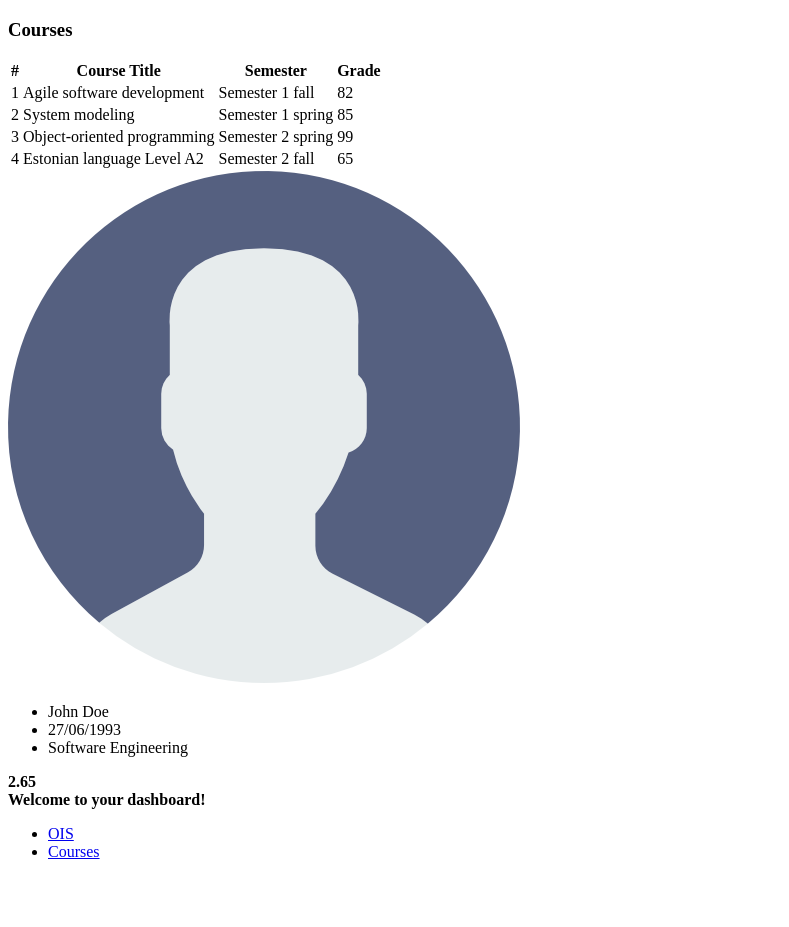
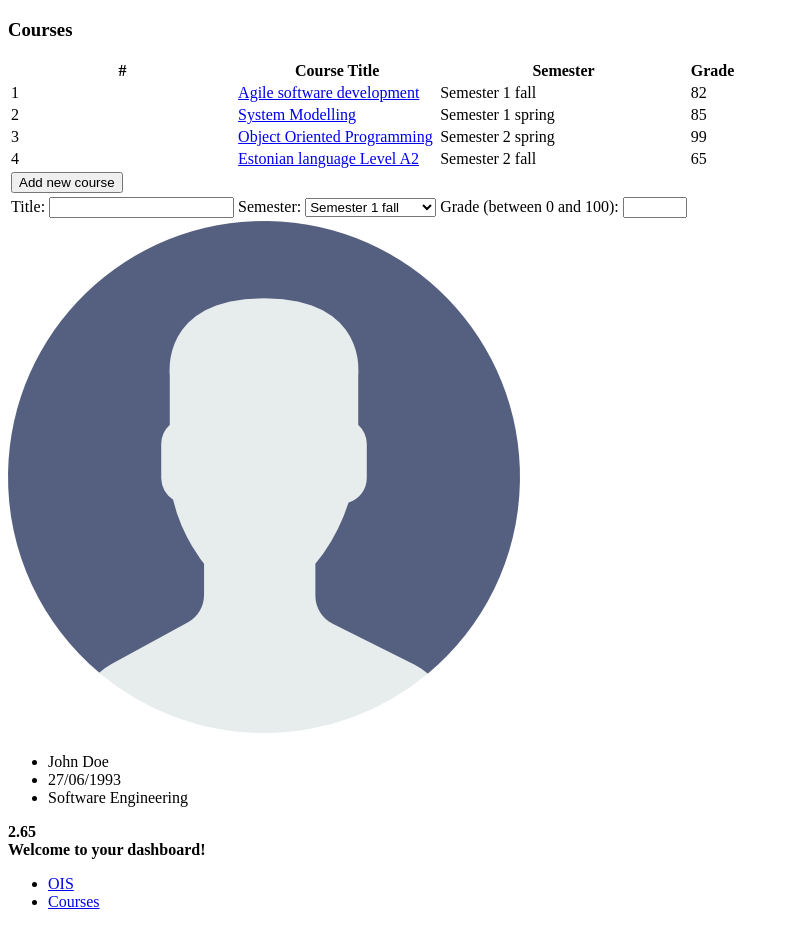
Before and after one commit to georgdemidov/web, a plain HTML site: page index.html in a window 1280 px wide. Shown: the whole page, without its empty margins (0-789 px from the left). Before the commit the page ends 877 px from the top, so only its background shows below. Drawn offline with Linux system fonts and the light colour scheme.

Commit message:
html file done

```diff
--- a/index.html
+++ b/index.html
@@ -43,7 +43,12 @@
 
                             <td>1</td>
 
-                        <td>Agile software development</td>
+                            <td>
+
+                                <a href="https://courses.cs.ut.ee/2020/ASD/fall" target="_blank"> Agile software
+                                    development</a>
+
+                            </td>
 
                             <td>Semester 1 fall</td>
 
@@ -55,7 +60,11 @@
 
                             <td>2</td>
 
-                        <td>System modeling</td>
+                            <td>
+
+                                <a href="https://courses.cs.ut.ee/2020/sm/fall" target="_blank"> System Modelling</a>
+
+                            </td>
 
                             <td>Semester 1 spring</td>
 
@@ -67,7 +76,12 @@
 
                             <td>3</td>
 
-                        <td>Object-oriented programming</td>
+                            <td>
+
+                                <a href="https://courses.cs.ut.ee/2020/oopn/spring" target="_blank"> Object Oriented
+                                    Programming</a>
+
+                            </td>
 
                             <td>Semester 2 spring</td>
 
@@ -79,12 +93,45 @@
 
                             <td>4</td>
 
-                        <td>Estonian language Level A2</td>
+                            <td>
+
+                                <a href="https://www.keel.ut.ee/et/sisseastumine/eesti-keel" target="_blank"> Estonian
+                                    language Level A2</a>
+
+                            </td>
 
                             <td>Semester 2 fall</td>
 
                             <td>65</td>
 
+                        </tr>
+
+                        <tr>
+                            <td colspan="4">
+                                <button type="button">Add new course</button>
+                            </td>
+                        </tr>
+
+                        <tr>
+                            <td>
+                                <form id="form1">
+                                    <label for="title">Title:</label>
+                                    <input type="text" id="title" name="title">
+                                </form>
+                            </td>
+                            <td>
+                                <label for="semesters">Semester:</label>
+                                <select id="semesters" name="semesters" form="form">
+                                    <option value="Semester 1 fall">Semester 1 fall</option>
+                                    <option value="Semester 1 spring">Semester 1 spring</option>
+                                    <option value="Semester 2 fall">Semester 2 fall</option>
+                                    <option value="Semester 2 spring">Semester 2 spring</option>
+                                </select>
+                            </td>
+                            <td>
+                                <label for="grade">Grade (between 0 and 100):</label>
+                                <input type="number" id="grade" name="grade" min="0" max="100">
+                            </td>
                         </tr>
 
                     </tbody>
@@ -131,13 +178,13 @@
 
             <li>
 
-                <a href="https://ois2.ut.ee/">OIS</a>
+                <a href="https://ois2.ut.ee/" target="_blank">OIS</a>
 
             </li>
 
             <li>
 
-                <a href="https://courses.cs.ut.ee/">Courses</a>
+                <a href="https://courses.cs.ut.ee/" target="_blank">Courses</a>
 
             </li>
 
```
Lines whose indentation alone changed are shown as unchanged.
